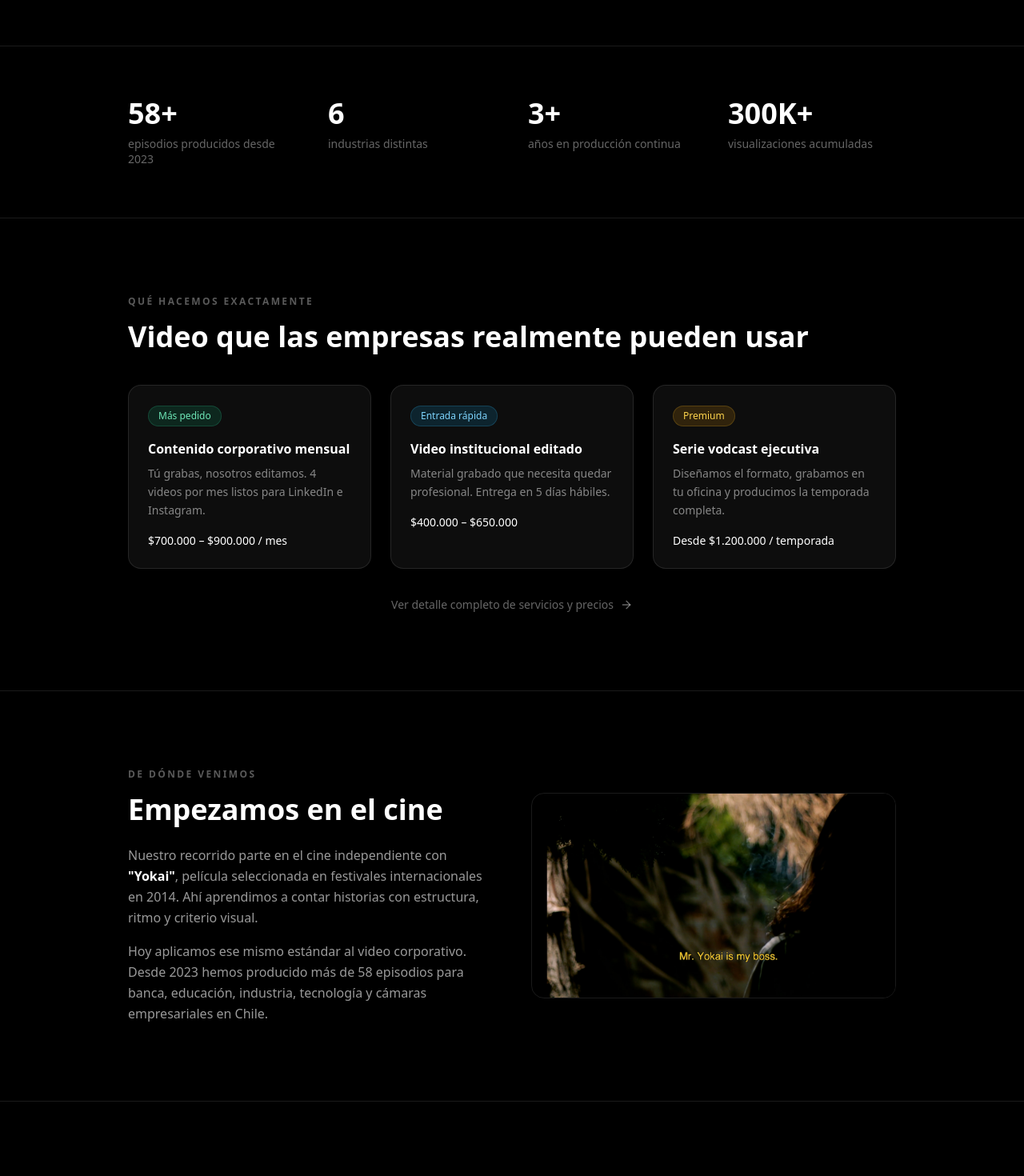
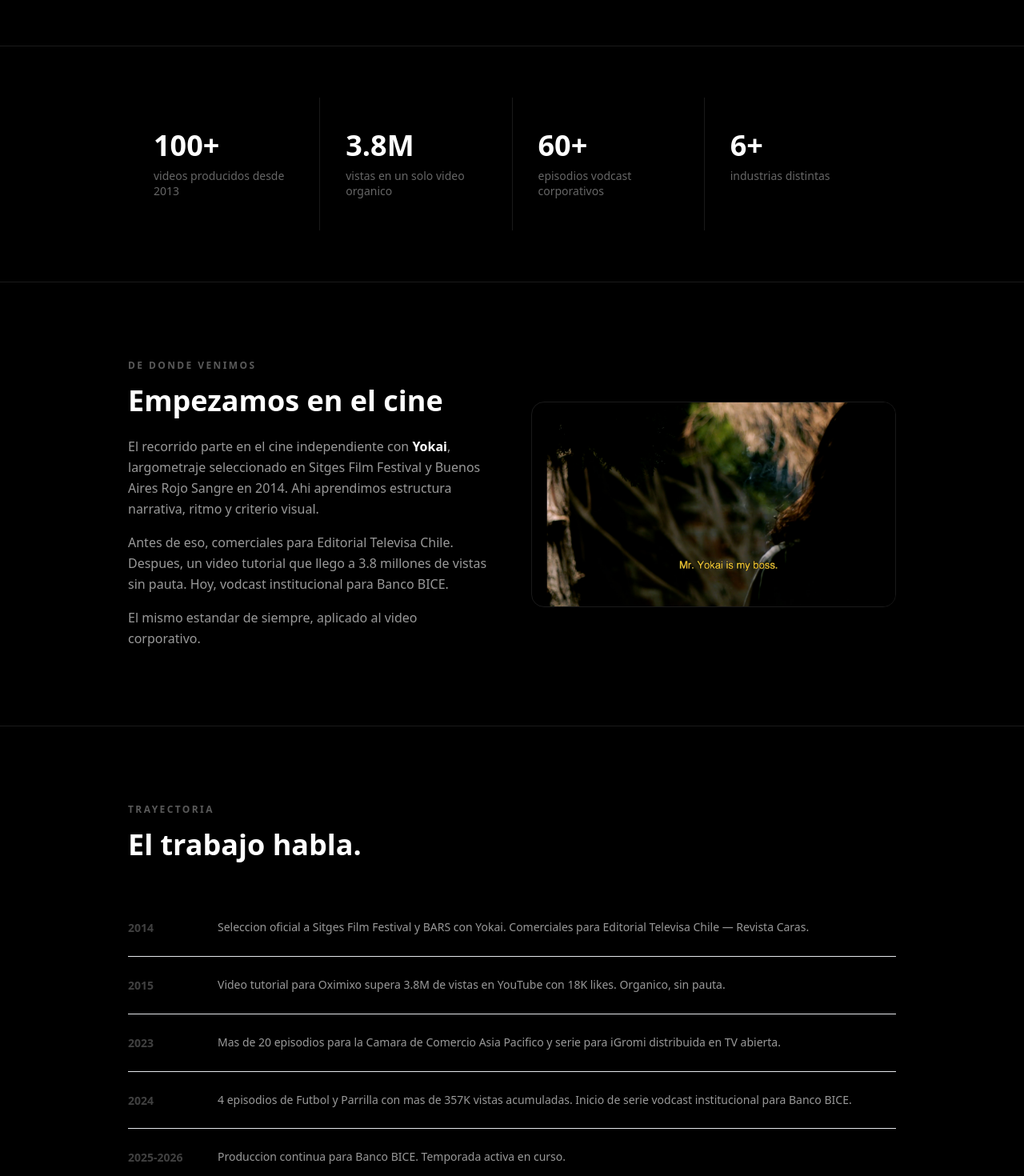
Before and after one commit to TronxGroup/Dekaelo-Media, a Next.js app: page /quienes-somos in a window 1280 px wide. Shown: the part 520-1990 px from the top of the page at 80% size. Built offline with nearby package versions, Linux system fonts and the light colour scheme.

Commit message:
Update page.tsx

```diff
--- a/app/quienes-somos/page.tsx
+++ b/app/quienes-somos/page.tsx
@@ -3,30 +3,38 @@ import Image from "next/image";
 import Link from "next/link";
 import { ArrowUpRight, ArrowRight } from "lucide-react";
 
-const waLink = `https://wa.me/56920080031?text=${encodeURIComponent("Hola 👋 Quiero conversar sobre un proyecto con Dekaelo Media.\n\nEmpresa:\nQué necesito:\nFecha tentativa:\n\nGracias")}`;
+const waLink = "https://wa.me/56920080031?text=Hola%2C%20quiero%20conversar%20sobre%20un%20proyecto%20con%20Dekaelo%20Media.%0A%0AEmpresa%3A%0AQue%20necesito%3A%0AFecha%20tentativa%3A%0A%0AGracias";
 
 export const metadata: Metadata = {
-  title: "Quiénes somos — Dekaelo Media",
-  description: "Dekaelo Media es una productora audiovisual en Chile especializada en video corporativo, series institucionales y vodcast. +58 episodios producidos desde 2023.",
+  title: "Quienes somos - Dekaelo Media",
+  description: "Productora audiovisual en Chile con mas de una decada de trayectoria. Especializados en vodcast corporativo y video institucional. Banco BICE, APCC, iGromi y mas.",
   alternates: { canonical: "https://www.dekaelomedia.com/quienes-somos" },
 };
 
 const stats = [
-  { n: "58+", label: "episodios producidos desde 2023" },
-  { n: "6", label: "industrias distintas" },
-  { n: "3+", label: "años en producción continua" },
-  { n: "300K+", label: "visualizaciones acumuladas" },
+  { n: "100+", label: "videos producidos desde 2013" },
+  { n: "3.8M", label: "vistas en un solo video organico" },
+  { n: "60+", label: "episodios vodcast corporativos" },
+  { n: "6+", label: "industrias distintas" },
+];
+
+const milestones = [
+  { year: "2014", text: "Seleccion oficial a Sitges Film Festival y BARS con Yokai. Comerciales para Editorial Televisa Chile — Revista Caras." },
+  { year: "2015", text: "Video tutorial para Oximixo supera 3.8M de vistas en YouTube con 18K likes. Organico, sin pauta." },
+  { year: "2023", text: "Mas de 20 episodios para la Camara de Comercio Asia Pacifico y serie para iGromi distribuida en TV abierta." },
+  { year: "2024", text: "4 episodios de Futbol y Parrilla con mas de 357K vistas acumuladas. Inicio de serie vodcast institucional para Banco BICE." },
+  { year: "2025-2026", text: "Produccion continua para Banco BICE. Temporada activa en curso." },
 ];
 
 const values = [
-  { title: "Claridad antes que estética", desc: "Un video que no se entiende no sirve, por más bonito que sea. Siempre empezamos por el mensaje." },
-  { title: "Precio y alcance por escrito", desc: "Antes de empezar cualquier proyecto, tienes por escrito qué incluye y qué cuesta. Sin sorpresas." },
-  { title: "Entrega que funciona de verdad", desc: "No entregamos archivos genéricos. Entregamos el formato correcto para cada plataforma donde vas a publicar." },
-  { title: "Procesos ordenados", desc: "Respondemos rápido, cumplimos plazos y avisamos si algo cambia. Trabajar con nosotros no debería ser estresante." },
+  { title: "Claridad antes que estetica", desc: "Un video que no se entiende no sirve, por mas bonito que sea. Siempre empezamos por el mensaje." },
+  { title: "Alcance por escrito antes de empezar", desc: "Antes de cualquier proyecto tienes por escrito que incluye y que cuesta. Sin sorpresas." },
+  { title: "Entrega que funciona de verdad", desc: "No entregamos archivos genericos. Entregamos el formato correcto para cada plataforma donde vas a publicar." },
+  { title: "Procesos ordenados", desc: "Respondemos rapido, cumplimos plazos y avisamos si algo cambia. Trabajar con nosotros no deberia ser estresante." },
 ];
 
-function Eyebrow({ children }: { children: React.ReactNode }) {
-  return <p className="text-xs font-semibold uppercase tracking-[0.2em] text-white/35">{children}</p>;
+function Eyebrow(props: { children: React.ReactNode }) {
+  return <p className="text-xs font-semibold uppercase tracking-[0.2em] text-white/35">{props.children}</p>;
 }
 
 export default function QuienesSomosPage() {
@@ -34,21 +42,22 @@ export default function QuienesSomosPage() {
     <main className="bg-black text-white selection:bg-white selection:text-black">
 
       <section className="container max-w-4xl pt-28 pb-16 md:pt-36 md:pb-20">
-        <Eyebrow>Quiénes somos</Eyebrow>
+        <Eyebrow>Quienes somos</Eyebrow>
         <h1 className="mt-4 text-4xl font-semibold leading-[1.1] tracking-tight md:text-5xl">
-          Hacemos video corporativo profesional.{" "}
+          Mas de una decada produciendo video corporativo.{" "}
           <span className="text-white/35">Sin el ego ni el precio de una agencia grande.</span>
         </h1>
         <p className="mt-6 max-w-2xl text-lg text-white/55 leading-relaxed">
-          Somos un estudio audiovisual en Santiago especializado en edición de contenido corporativo mensual, videos institucionales puntuales y series vodcast ejecutivas para empresas e instituciones en Chile.
+          Estudio audiovisual en Santiago especializado en vodcast corporativo y series institucionales.
+          Produccion completa en terreno o post-produccion de lo que tu empresa ya grabo.
         </p>
       </section>
 
       <section className="border-t border-white/10 py-16">
         <div className="container max-w-5xl">
-          <div className="grid grid-cols-2 gap-10 md:grid-cols-4">
+          <div className="grid grid-cols-2 gap-px bg-white/10 md:grid-cols-4">
             {stats.map((s) => (
-              <div key={s.n}>
+              <div key={s.n} className="bg-black px-8 py-10">
                 <p className="text-4xl font-semibold text-white">{s.n}</p>
                 <p className="mt-2 text-sm text-white/40 leading-snug">{s.label}</p>
               </div>
@@ -59,41 +68,28 @@ export default function QuienesSomosPage() {
 
       <section className="border-t border-white/10 py-24">
         <div className="container max-w-5xl">
-          <Eyebrow>Qué hacemos exactamente</Eyebrow>
-          <h2 className="mt-4 text-3xl font-semibold md:text-4xl">Video que las empresas realmente pueden usar</h2>
-          <div className="mt-10 grid gap-6 md:grid-cols-3">
-            {[
-              { badge: "Más pedido", badgeClass: "bg-emerald-500/15 text-emerald-300 border border-emerald-400/20", name: "Contenido corporativo mensual", desc: "Tú grabas, nosotros editamos. 4 videos por mes listos para LinkedIn e Instagram.", price: "$700.000 – $900.000 / mes" },
-              { badge: "Entrada rápida", badgeClass: "bg-sky-500/15 text-sky-300 border border-sky-400/20", name: "Video institucional editado", desc: "Material grabado que necesita quedar profesional. Entrega en 5 días hábiles.", price: "$400.000 – $650.000" },
-              { badge: "Premium", badgeClass: "bg-amber-500/15 text-amber-300 border border-amber-400/20", name: "Serie vodcast ejecutiva", desc: "Diseñamos el formato, grabamos en tu oficina y producimos la temporada completa.", price: "Desde $1.200.000 / temporada" },
-            ].map(s => (
-              <div key={s.name} className="rounded-2xl border border-white/10 bg-white/5 p-6">
-                <div className={`mb-4 inline-flex items-center rounded-full px-3 py-1 text-xs font-medium ${s.badgeClass}`}>{s.badge}</div>
-                <h3 className="text-base font-semibold text-white mb-2">{s.name}</h3>
-                <p className="text-sm text-white/50 leading-relaxed">{s.desc}</p>
-                <p className="mt-4 text-sm font-medium text-white">{s.price}</p>
-              </div>
-            ))}
-          </div>
-          <div className="mt-8 text-center">
-            <Link href="/servicios" className="inline-flex items-center gap-2 text-sm text-white/40 transition hover:text-white">
-              Ver detalle completo de servicios y precios<ArrowRight className="h-4 w-4" />
-            </Link>
-          </div>
-        </div>
-      </section>
-
-      <section className="border-t border-white/10 py-24">
-        <div className="container max-w-5xl">
           <div className="grid gap-12 md:grid-cols-2 md:items-center">
             <div>
-              <Eyebrow>De dónde venimos</Eyebrow>
+              <Eyebrow>De donde venimos</Eyebrow>
               <h2 className="mt-4 text-3xl font-semibold md:text-4xl">Empezamos en el cine</h2>
-              <p className="mt-6 text-white/60 leading-relaxed">Nuestro recorrido parte en el cine independiente con <strong className="text-white">"Yokai"</strong>, película seleccionada en festivales internacionales en 2014. Ahí aprendimos a contar historias con estructura, ritmo y criterio visual.</p>
-              <p className="mt-4 text-white/60 leading-relaxed">Hoy aplicamos ese mismo estándar al video corporativo. Desde 2023 hemos producido más de 58 episodios para banca, educación, industria, tecnología y cámaras empresariales en Chile.</p>
+              <p className="mt-6 text-white/60 leading-relaxed">
+                El recorrido parte en el cine independiente con <strong className="text-white">Yokai</strong>, largometraje seleccionado en Sitges Film Festival y Buenos Aires Rojo Sangre en 2014. Ahi aprendimos estructura narrativa, ritmo y criterio visual.
+              </p>
+              <p className="mt-4 text-white/60 leading-relaxed">
+                Antes de eso, comerciales para Editorial Televisa Chile. Despues, un video tutorial que llego a 3.8 millones de vistas sin pauta. Hoy, vodcast institucional para Banco BICE.
+              </p>
+              <p className="mt-4 text-white/60 leading-relaxed">
+                El mismo estandar de siempre, aplicado al video corporativo.
+              </p>
             </div>
             <div>
-              <Image src="/qs_dekaelo_3.png" alt="Rodaje Dekaelo Media" width={600} height={400} className="rounded-2xl border border-white/10 object-cover w-full" />
+              <Image
+                src="/qs_dekaelo_3.png"
+                alt="Rodaje Dekaelo Media"
+                width={600}
+                height={400}
+                className="rounded-2xl border border-white/10 object-cover w-full"
+              />
             </div>
           </div>
         </div>
@@ -101,15 +97,33 @@ export default function QuienesSomosPage() {
 
       <section className="border-t border-white/10 py-24">
         <div className="container max-w-5xl">
-          <Eyebrow>Cómo trabajamos</Eyebrow>
+          <Eyebrow>Trayectoria</Eyebrow>
+          <h2 className="mt-4 text-3xl font-semibold md:text-4xl">El trabajo habla.</h2>
+          <div className="mt-12">
+            {milestones.map((m, i) => (
+              <div
+                key={m.year}
+                className={"grid grid-cols-[80px_1fr] gap-8 py-6" + (i !== milestones.length - 1 ? " border-b border-white/8" : "")}
+              >
+                <p className="text-sm font-semibold tabular-nums text-white/25 pt-0.5">{m.year}</p>
+                <p className="text-sm text-white/60 leading-relaxed">{m.text}</p>
+              </div>
+            ))}
+          </div>
+        </div>
+      </section>
+
+      <section className="border-t border-white/10 py-24">
+        <div className="container max-w-5xl">
+          <Eyebrow>Como trabajamos</Eyebrow>
           <h2 className="mt-4 text-3xl font-semibold md:text-4xl">Sin procesos eternos</h2>
           <div className="mt-12 grid gap-8 md:grid-cols-4">
             {[
-              { n: "01", title: "Nos cuentas qué necesitas", desc: "Por WhatsApp o formulario. Sin reuniones largas." },
-              { n: "02", title: "Alcance y precio por escrito", desc: "En menos de 24 horas hábiles." },
-              { n: "03", title: "Produces o mandas el material", desc: "Tú grabas o lo grabamos nosotros." },
+              { n: "01", title: "Nos cuentas que necesitas", desc: "Por WhatsApp o formulario. Sin reuniones largas." },
+              { n: "02", title: "Alcance y precio por escrito", desc: "En menos de 24 horas habiles." },
+              { n: "03", title: "Grabamos o recibes el material", desc: "Llegamos a tu oficina o tu mandas el material." },
               { n: "04", title: "Recibes el video listo", desc: "Editado, en el formato correcto para publicar." },
-            ].map(s => (
+            ].map((s) => (
               <div key={s.n}>
                 <p className="text-3xl font-semibold text-white/10">{s.n}</p>
                 <h3 className="mt-3 text-sm font-semibold text-white leading-snug">{s.title}</h3>
@@ -118,18 +132,30 @@ export default function QuienesSomosPage() {
             ))}
           </div>
           <div className="mt-14 grid gap-6 md:grid-cols-2">
-            <Image src="/qs_dekaelo_4.png" alt="Producción audiovisual corporativa" width={580} height={380} className="rounded-2xl border border-white/10 object-cover w-full" />
-            <Image src="/qs_dekaelo_1.png" alt="Rodaje institucional" width={580} height={380} className="rounded-2xl border border-white/10 object-cover w-full" />
+            <Image
+              src="/qs_dekaelo_4.png"
+              alt="Produccion audiovisual corporativa"
+              width={580}
+              height={380}
+              className="rounded-2xl border border-white/10 object-cover w-full"
+            />
+            <Image
+              src="/qs_dekaelo_1.png"
+              alt="Rodaje institucional"
+              width={580}
+              height={380}
+              className="rounded-2xl border border-white/10 object-cover w-full"
+            />
           </div>
         </div>
       </section>
 
       <section className="border-t border-white/10 py-24">
         <div className="container max-w-5xl">
-          <Eyebrow>Cómo pensamos</Eyebrow>
+          <Eyebrow>Como pensamos</Eyebrow>
           <h2 className="mt-4 text-3xl font-semibold md:text-4xl">Lo que nos importa al trabajar</h2>
           <div className="mt-12 grid gap-6 md:grid-cols-2">
-            {values.map(v => (
+            {values.map((v) => (
               <div key={v.title} className="rounded-2xl border border-white/10 bg-white/5 p-6">
                 <h3 className="text-base font-semibold text-white mb-2">{v.title}</h3>
                 <p className="text-sm text-white/50 leading-relaxed">{v.desc}</p>
@@ -141,32 +167,59 @@ export default function QuienesSomosPage() {
 
       <section className="border-t border-white/10 py-20">
         <div className="container max-w-5xl">
-          <Eyebrow>Con quiénes hemos trabajado</Eyebrow>
+          <Eyebrow>Con quienes hemos trabajado</Eyebrow>
           <div className="mt-8 flex flex-wrap gap-3">
-            {["Banco BICE","Trewhela's School","Coesam®","iGromi","APCC","Exploflex®","U-Payments"].map(c => (
-              <span key={c} className="rounded-full border border-white/10 bg-white/5 px-4 py-1.5 text-sm text-white/50">{c}</span>
+            {[
+              "Banco BICE",
+              "Camara de Comercio Asia Pacifico",
+              "iGromi",
+              "Editorial Televisa Chile",
+              "Trewhela's School",
+              "Coesam",
+              "Exploflex",
+              "U-Payments",
+              "Oximixo",
+              "Futbol y Parrilla",
+            ].map((c) => (
+              <span key={c} className="rounded-full border border-white/10 bg-white/5 px-4 py-1.5 text-sm text-white/50">
+                {c}
+              </span>
             ))}
           </div>
-          <p className="mt-6 text-sm text-white/30 leading-relaxed max-w-xl">Banca, educación, industria, tecnología y cámaras empresariales. Proyectos de uso interno y posicionamiento externo.</p>
+          <p className="mt-6 text-sm text-white/30 leading-relaxed max-w-xl">
+            Banca, educacion, industria, tecnologia, camaras empresariales y medios. Proyectos de uso interno y posicionamiento externo.
+          </p>
         </div>
       </section>
 
       <section className="border-t border-white/10 py-28">
         <div className="container max-w-3xl text-center">
           <div className="mb-8 inline-flex items-center gap-2 rounded-full border border-white/10 bg-white/5 px-4 py-1.5 text-xs text-white/40">
-            <span className="h-1.5 w-1.5 rounded-full bg-emerald-400" />Banco BICE confía en nosotros desde 2024
+            <span className="h-1.5 w-1.5 rounded-full bg-emerald-400" />
+            BICE - trabajo continuo desde 2024
           </div>
-          <h2 className="text-3xl font-semibold md:text-4xl">¿Tu empresa necesita video profesional?</h2>
-          <p className="mx-auto mt-5 max-w-xl text-white/50 leading-relaxed">Cuéntanos qué necesitas. Te respondemos con un alcance claro y un precio concreto en menos de 24 horas hábiles.</p>
+          <h2 className="text-3xl font-semibold md:text-4xl">Consulta</h2>
+          <p className="mx-auto mt-5 max-w-xl text-white/50 leading-relaxed">
+            Cuentanos que necesitas. Te respondemos con un alcance claro y un precio concreto en menos de 24 horas habiles.
+          </p>
           <div className="mt-10 flex flex-col items-center gap-4 sm:flex-row sm:justify-center">
-            <a href={waLink} target="_blank" rel="noopener noreferrer" className="inline-flex items-center gap-2 bg-white px-10 py-4 text-sm font-semibold text-black transition hover:bg-white/90">
-              Escríbenos por WhatsApp<ArrowUpRight className="h-4 w-4" />
-            </a>
-            <Link href="/servicios" className="inline-flex items-center gap-2 border border-white/15 bg-white/5 px-10 py-4 text-sm text-white/55 transition hover:bg-white/10 hover:text-white">
-              Ver servicios y precios<ArrowRight className="h-4 w-4" />
-            </Link>
-          </div>
-          <p className="mt-6 text-xs text-white/25">Respondemos el mismo día hábil. Sin compromiso.</p>
+  <a
+    href={waLink}
+    target="_blank"
+    rel="noopener noreferrer"
+    className="inline-flex items-center gap-2 bg-white px-10 py-4 text-sm font-semibold text-black transition hover:bg-white/90"
+  >
+    Escribir por WhatsApp <ArrowUpRight className="h-4 w-4" />
+  </a>
+
+  <Link
+    href="/servicios"
+    className="inline-flex items-center gap-2 border border-white/15 bg-white/5 px-10 py-4 text-sm text-white/55 transition hover:bg-white/10 hover:text-white"
+  >
+    Ver servicios y precios <ArrowRight className="h-4 w-4" />
+  </Link>
+</div>
+          <p className="mt-6 text-xs text-white/25">Respondemos el mismo dia habil. Sin compromiso.</p>
         </div>
       </section>
 
```
